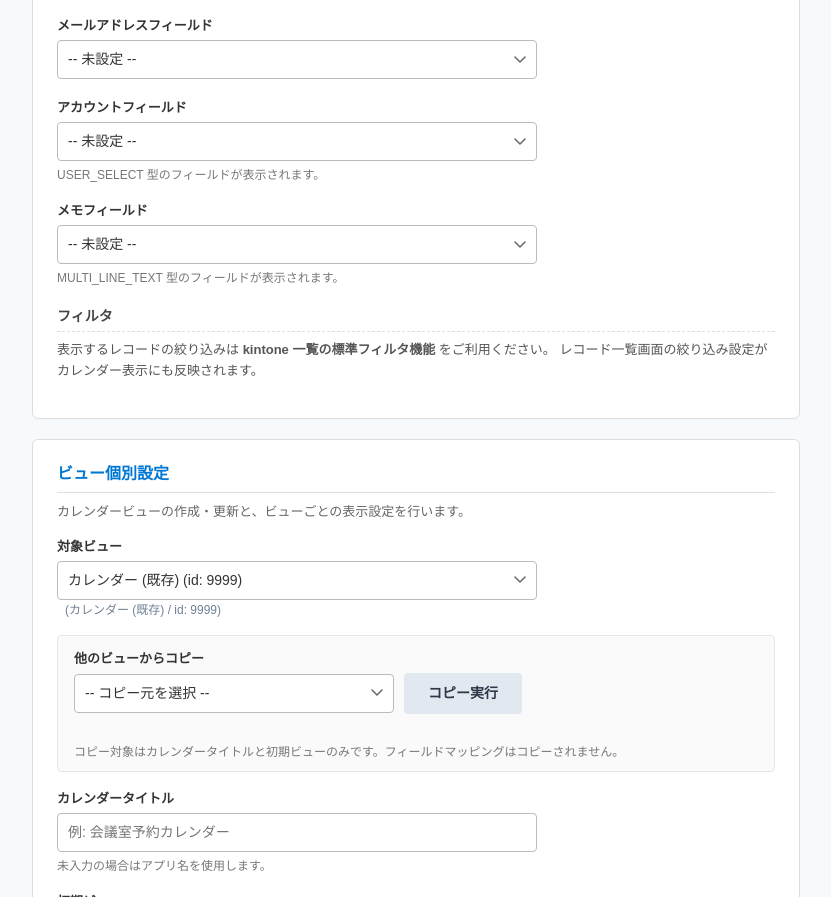
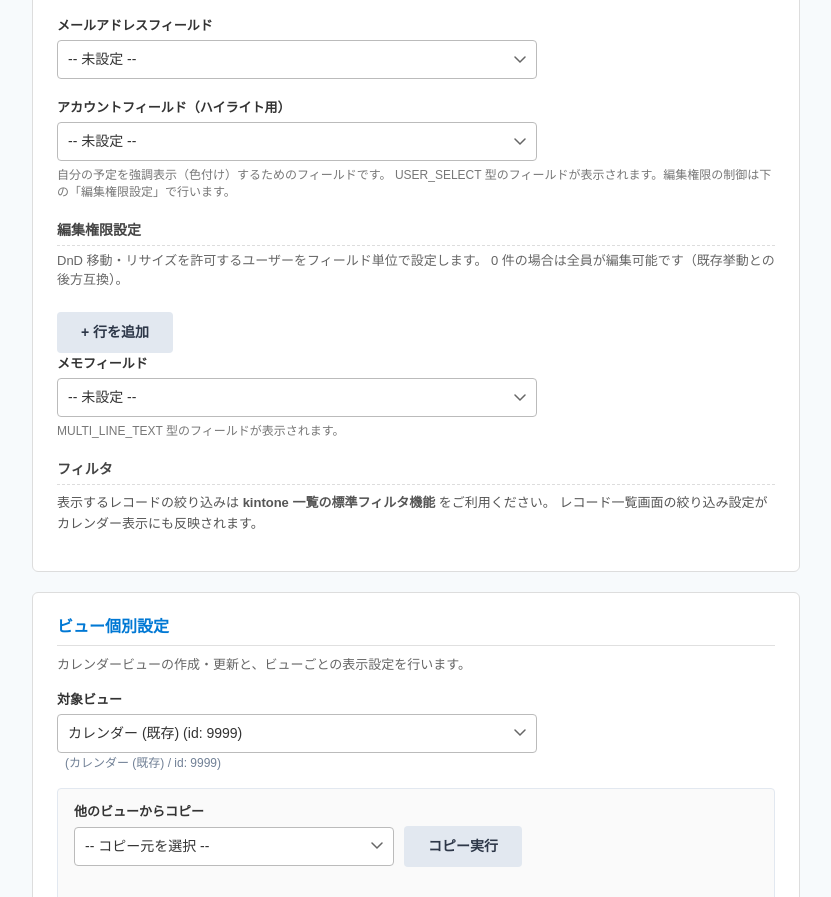
Before and after one commit to rishikawa-ship-it/kintone-calendar, a browser extension: page plugin/dev/index.html in a window 1280 px wide. Shown: the part 1007-1904 px from the top of the page, without its empty margins (224-1055 px from the left). Drawn offline with Linux system fonts and the light colour scheme.

Commit message:
fix: plugin/dev/index.html に編集権限 UI を同期
commit 0b91b5f で plugin/src/html/config.html に追加した編集権限セクションが
dev/index.html に未反映だったため同期。DEV サーバー (npm run dev:config) で
編集権限 UI が確認できるようになる。

```diff
--- a/plugin/dev/index.html
+++ b/plugin/dev/index.html
@@ -143,12 +143,34 @@
 
         <div class="kc-config-field-group">
           <label for="kc-field-account" class="kc-config-label">
-            アカウントフィールド
+            アカウントフィールド（ハイライト用）
           </label>
           <select id="kc-field-account" name="fieldAccount" class="kc-config-select">
             <option value="">-- 未設定 --</option>
           </select>
-          <p class="kc-config-hint">USER_SELECT 型のフィールドが表示されます。</p>
+          <p class="kc-config-hint">
+            自分の予定を強調表示（色付け）するためのフィールドです。
+            USER_SELECT 型のフィールドが表示されます。編集権限の制御は下の「編集権限設定」で行います。
+          </p>
+        </div>
+
+        <!-- ====================================================
+          編集権限設定 (REQ_edit-permission-extension §4)
+        ==================================================== -->
+        <h3 class="kc-config-subsection-title">編集権限設定</h3>
+        <p class="kc-config-section-desc">
+          DnD 移動・リサイズを許可するユーザーをフィールド単位で設定します。
+          0 件の場合は全員が編集可能です（既存挙動との後方互換）。
+        </p>
+
+        <div id="kc-permission-rows" class="kc-permission-rows">
+          <!-- 権限エントリ行を JavaScript で動的追加 -->
+        </div>
+
+        <div class="kc-permission-add-row">
+          <button type="button" id="kc-permission-add" class="kc-config-btn kc-config-btn-secondary">
+            + 行を追加
+          </button>
         </div>
 
         <div class="kc-config-field-group">
```
